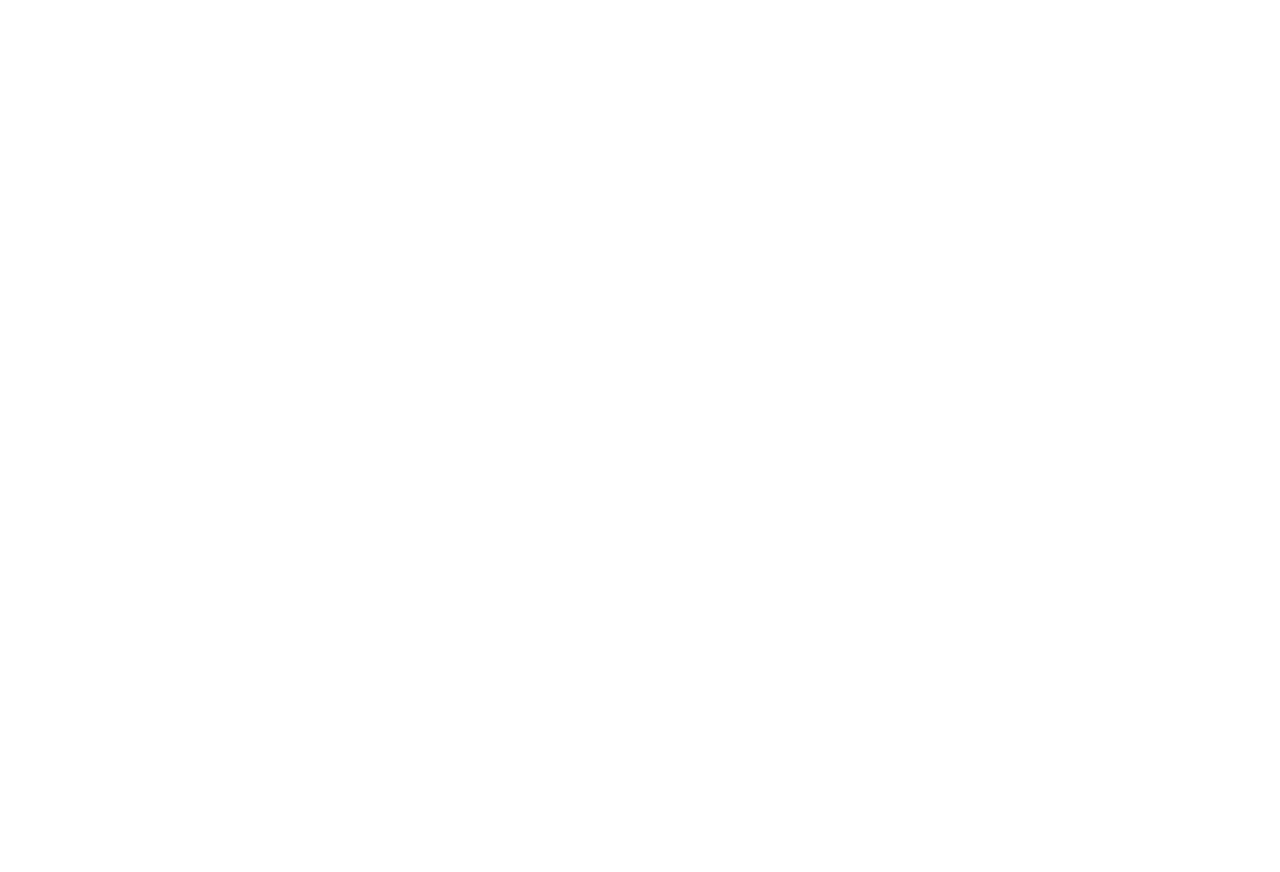
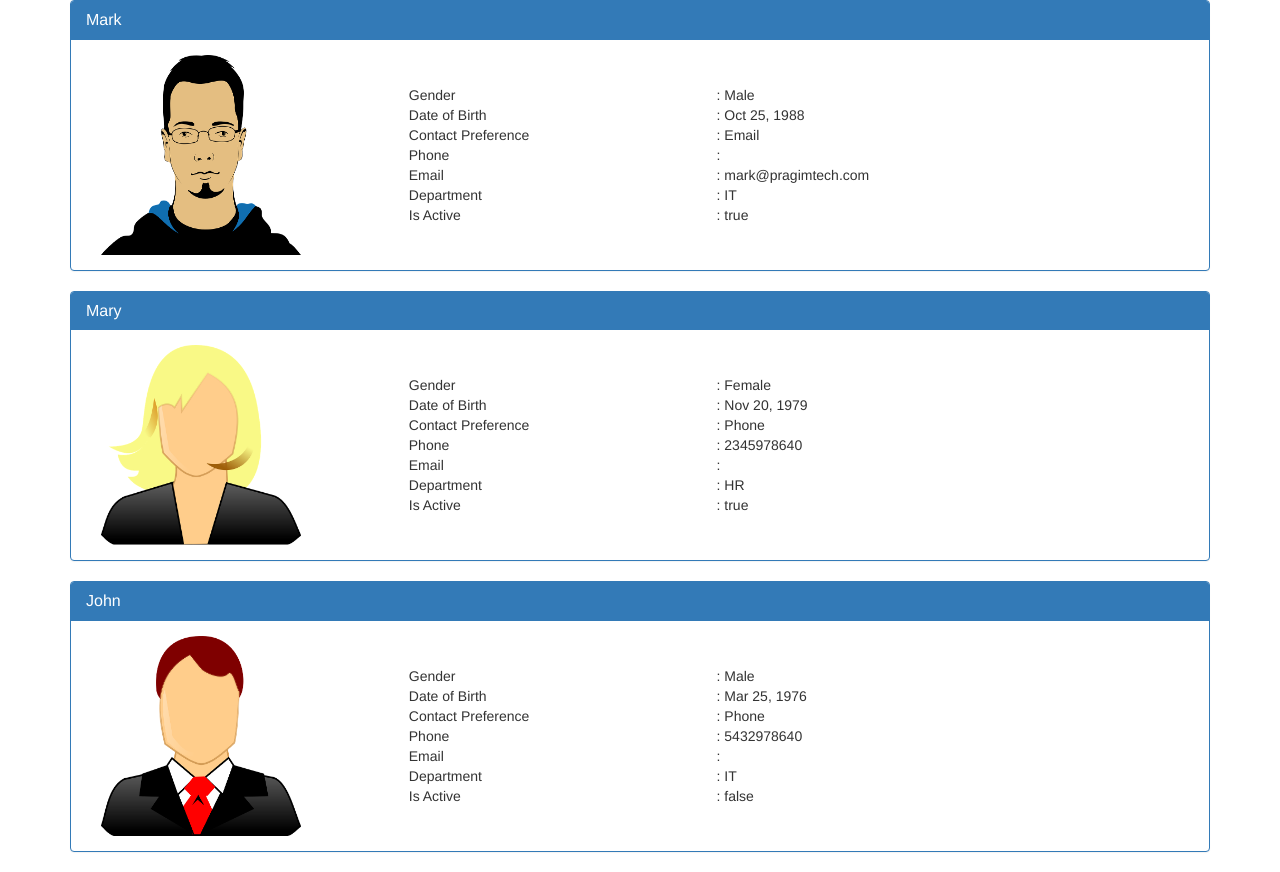
Before and after one commit to Finixzz/Angular-Crud, an Angular app in the folder web-app/: page / in a window 1280 px wide. Before the commit the page ends 800 px from the top, so only its background shows below. Built offline with nearby package versions, Linux system fonts and the light colour scheme.

Commit message:
Configured employee-list component

```diff
--- a/web-app/src/app/app.component.html
+++ b/web-app/src/app/app.component.html
@@ -0,0 +1,3 @@
+<div class="container">
+    <app-list-employees></app-list-employees>
+</div>
--- a/web-app/src/app/app.module.ts
+++ b/web-app/src/app/app.module.ts
@@ -2,10 +2,12 @@
 import { NgModule } from '@angular/core';
 
 import { AppComponent } from './app.component';
+import { ListEmployeesComponent } from './employees/list-employees/list-employees.component';
 
 @NgModule({
   declarations: [
-    AppComponent
+    AppComponent,
+    ListEmployeesComponent
   ],
   imports: [
     BrowserModule
--- /dev/null
+++ b/web-app/src/app/employees/list-employees/list-employees.component.css
@@ -0,0 +1,8 @@
+.imageClass{
+    width:200px;
+    height:200px;
+}
+.vertical-align{
+    display: flex;
+    align-items: center;
+}
--- /dev/null
+++ b/web-app/src/app/employees/list-employees/list-employees.component.html
@@ -0,0 +1,78 @@
+<div class="panel panel-primary" *ngFor="let employee of employees">
+    <div class="panel-heading">
+      <h3 class="panel-title">{{employee.name}}</h3>
+    </div>
+    <div class="panel-body">
+
+      <div class="col-xs-10">
+
+        <div class="row vertical-align">
+
+          <div class="col-xs-4">
+            <img class="imageClass" [src]="employee.photoPath" />
+          </div>
+          <div class="col-xs-8">
+
+            <div class="row">
+              <div class="col-xs-6">
+                Gender
+              </div>
+              <div class="col-xs-6">
+                : {{employee.gender}}
+              </div>
+            </div>
+            <div class="row">
+              <div class="col-xs-6">
+                Date of Birth
+              </div>
+              <div class="col-xs-6">
+                : {{employee.dateOfBirth | date}}
+              </div>
+            </div>
+            <div class="row">
+              <div class="col-xs-6">
+                Contact Preference
+              </div>
+              <div class="col-xs-6">
+                : {{employee.contactPreference}}
+              </div>
+            </div>
+            <div class="row">
+              <div class="col-xs-6">
+                Phone
+              </div>
+              <div class="col-xs-6">
+                : {{employee.phoneNumber}}
+              </div>
+            </div>
+            <div class="row">
+              <div class="col-xs-6">
+                Email
+              </div>
+              <div class="col-xs-6">
+                : {{employee.email}}
+              </div>
+            </div>
+            <div class="row">
+              <div class="col-xs-6">
+                Department
+              </div>
+              <div class="col-xs-6">
+                : {{employee.department}}
+              </div>
+            </div>
+            <div class="row">
+              <div class="col-xs-6">
+                Is Active
+              </div>
+              <div class="col-xs-6">
+                : {{employee.isActive}}
+              </div>
+            </div>
+
+          </div>
+
+        </div>
+      </div>
+    </div>
+  </div>
--- /dev/null
+++ b/web-app/src/app/employees/list-employees/list-employees.component.ts
@@ -0,0 +1,51 @@
+import { Component, OnInit } from '@angular/core';
+
+import {Employee} from 'src/app/models/employee.model';
+
+@Component({
+  selector: 'app-list-employees',
+  templateUrl: './list-employees.component.html',
+  styleUrls: ['./list-employees.component.css']
+})
+export class ListEmployeesComponent implements OnInit {
+  employees: Employee[]=[
+    {
+        id: 1,
+        name: 'Mark',
+        gender: 'Male',
+        contactPreference: 'Email',
+        email: 'mark@pragimtech.com',
+        dateOfBirth: new Date('10/25/1988'),
+        department: 'IT',
+        isActive: true,
+        photoPath: 'assets/images/mark.png'
+      },
+      {
+        id: 2,
+        name: 'Mary',
+        gender: 'Female',
+        contactPreference: 'Phone',
+        phoneNumber: 2345978640,
+        dateOfBirth: new Date('11/20/1979'),
+        department: 'HR',
+        isActive: true,
+        photoPath: 'assets/images/mary.png'
+      },
+      {
+        id: 3,
+        name: 'John',
+        gender: 'Male',
+        contactPreference: 'Phone',
+        phoneNumber: 5432978640,
+        dateOfBirth: new Date('3/25/1976'),
+        department: 'IT',
+        isActive: false,
+        photoPath: 'assets/images/john.png'
+      },
+  ];
+  constructor() { }
+
+  ngOnInit(): void {
+  }
+
+}
--- a/web-app/src/app/models/employee.model.ts
+++ b/web-app/src/app/models/employee.model.ts
@@ -4,9 +4,9 @@
     gender: string;
     email?: string;
     phoneNumber?: number;
-    contractPreference: string;
+    contactPreference: string;
     dateOfBirth: Date;
     department: string;
-    isActibe: boolean;
+    isActive: boolean;
     photoPath?: string;
 }
```
